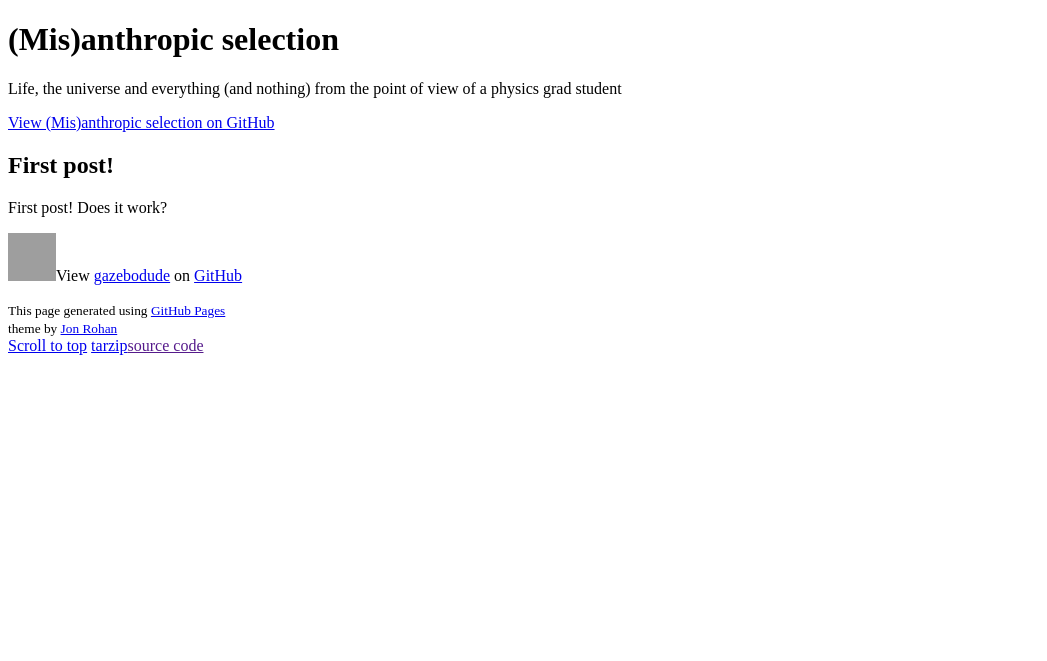
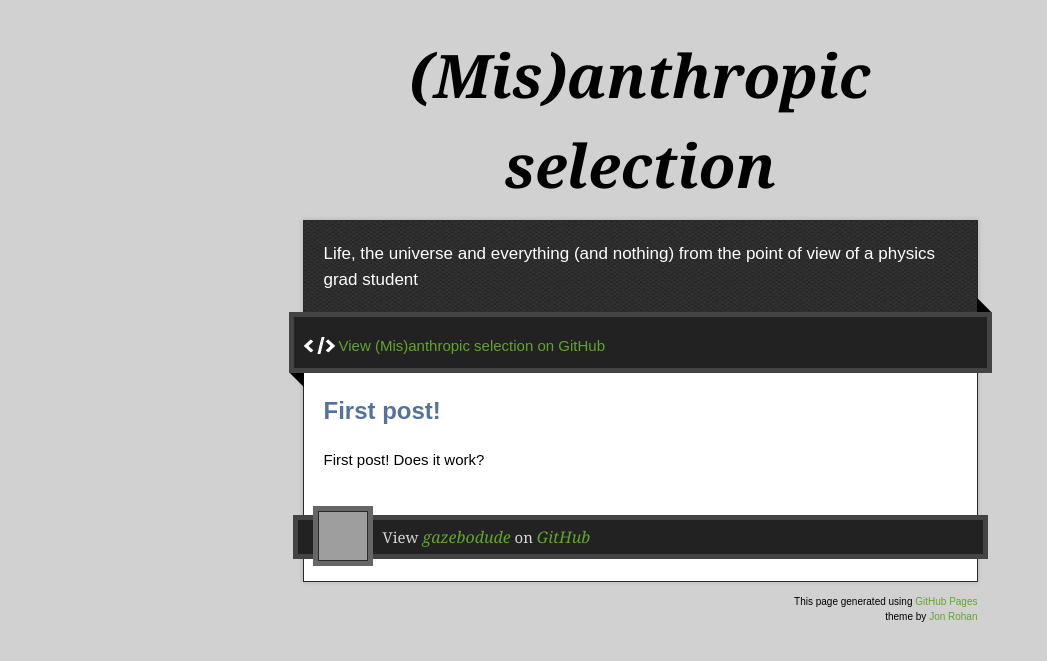
Before and after one commit to gazebodude/gazebodude.github.com, a Jekyll site: the page built from _posts/2013-04-04-testing-this-thing.md, in a window 1280 px wide. Shown: the top 661 px of the page, without its empty margins (0-1047 px from the left). Built offline with Jekyll 4.4.1, drawn with Linux system fonts in a browser that asks for light colours; nearby versions of some CDN libraries; grey boxes are pictures that could not be loaded.

Commit message:
stylesheet paths

```diff
--- a/_layouts/default.html
+++ b/_layouts/default.html
@@ -6,10 +6,10 @@
   <meta charset="utf-8">
   <meta http-equiv="X-UA-Compatible" content="IE=edge,chrome=1">
 
-  <link rel="stylesheet" href="stylesheets/stylesheet.css" media="screen"/>
-  <link rel="stylesheet" href="stylesheets/pygment_trac.css"/>
+  <link rel="stylesheet" href="/stylesheets/stylesheet.css" media="screen"/>
+  <link rel="stylesheet" href="/stylesheets/pygment_trac.css"/>
   <script type="text/javascript" src="https://ajax.googleapis.com/ajax/libs/jquery/1.7.1/jquery.min.js"></script>
-  <script type="text/javascript" src="javascripts/script.js"></script>
+  <script type="text/javascript" src="/javascripts/script.js"></script>
 
   <title>(Mis)anthropic selection</title>
   <meta name="description" content="Life, the universe and everything (and nothing) from the point of view of a physics grad student">
```
